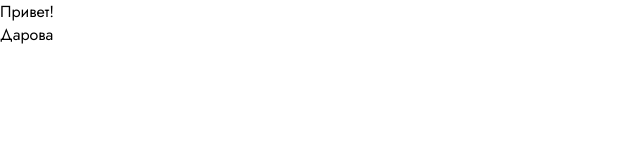
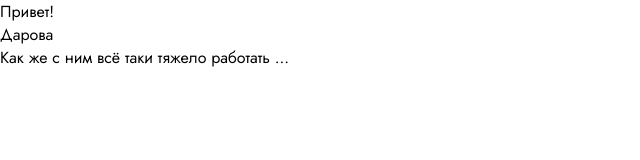
Before and after one commit to f-dimas-pl/gitinit, a plain HTML site: page index.html in a window 1280 px wide. Shown: the whole page, without its empty margins (0-640 px from the left). Drawn offline with Linux system fonts and the light colour scheme.

Commit message:
новое сообщение про тяжесть работы с GIT

```diff
--- a/index.html
+++ b/index.html
@@ -12,6 +12,7 @@
 <body>
     <h1>Привет!</h1>
     <h2>Дарова</h2>
+    <h3>Как же с ним всё таки тяжело работать ... </h3>
     <script src="./js/index.js"></script>
 </body>
 </html>
```
